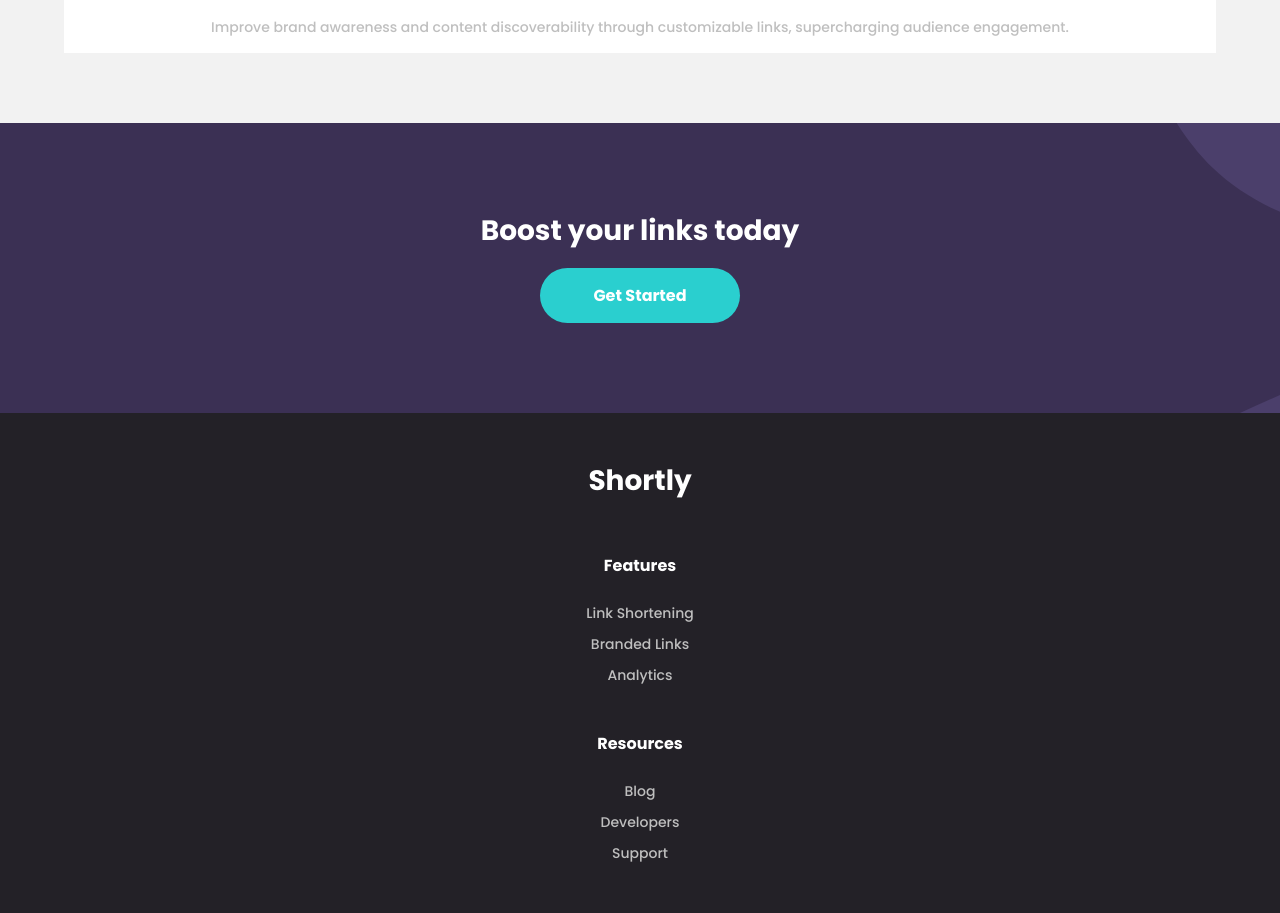
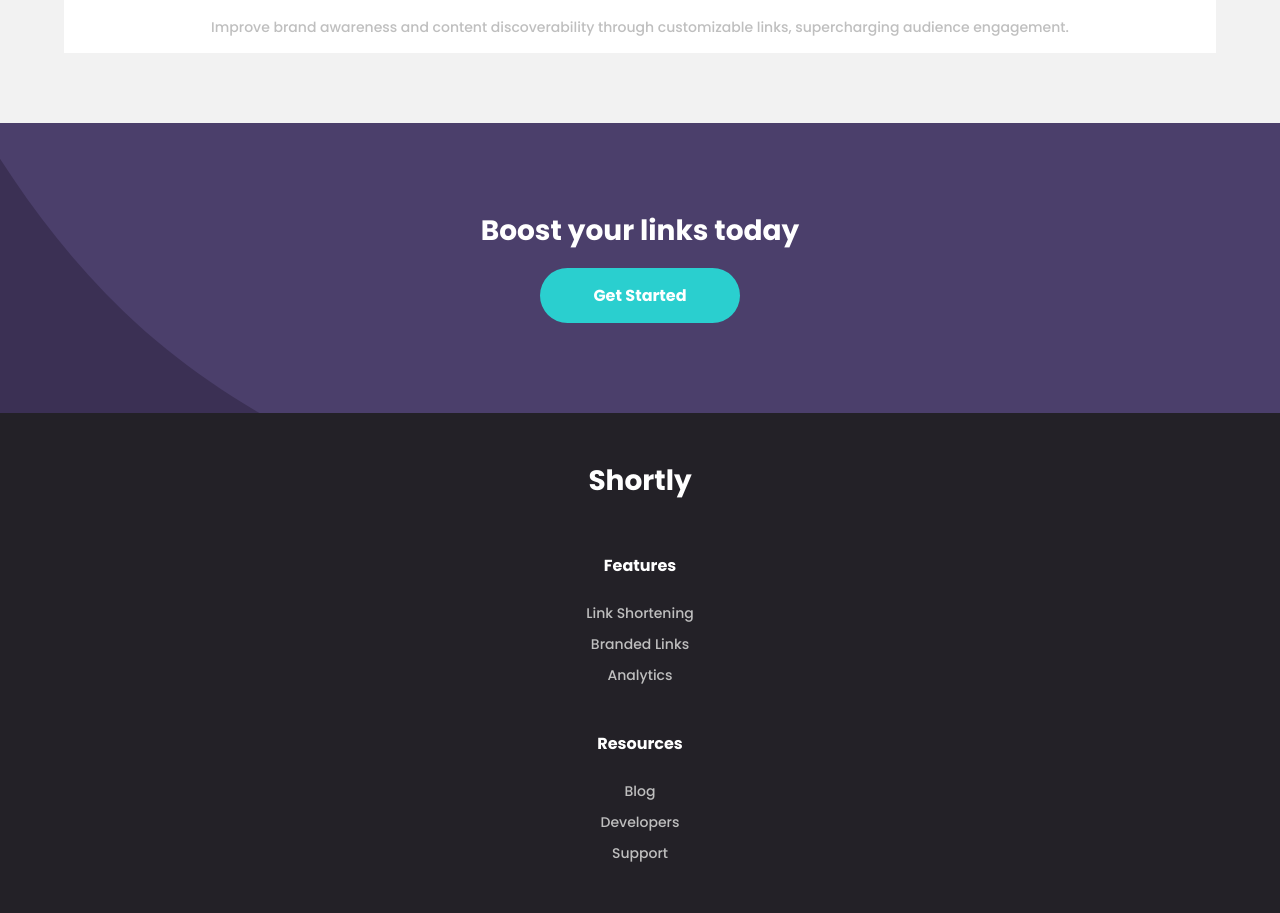
Before and after one commit to migueldeleon012/url-shortener, a React (Create React App) app: page / in a window 1280 px wide. Shown: the part 1683-2596 px from the top of the page. Built offline with nearby package versions, Linux system fonts and the light colour scheme.

Commit message:
fix: fixed background cover of boostlink

```diff
--- a/src/styles/boost-link.scss
+++ b/src/styles/boost-link.scss
@@ -1,6 +1,8 @@
 .boost-link {
   padding: 90px 25px;
-  background: $dark-violet url('../assets/bg-boost-mobile.svg') no-repeat 130% -10px;
+  background: $dark-violet url('../assets/bg-boost-mobile.svg') no-repeat top
+    right;
+  background-size: cover;
 
   .btn-default {
     width: 200px;
```
